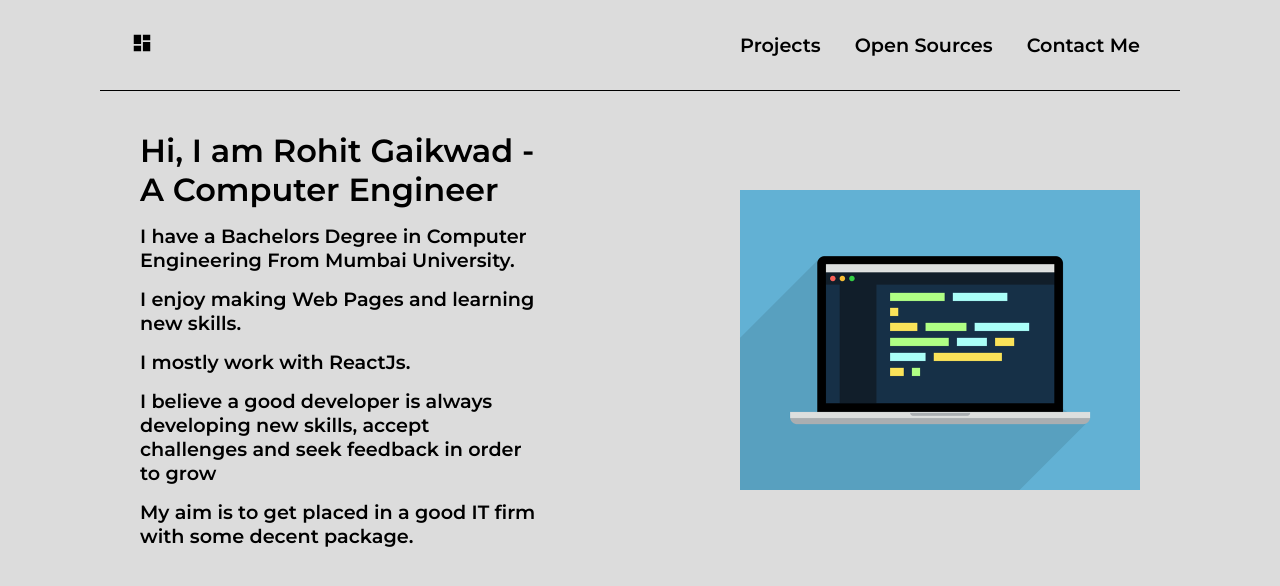
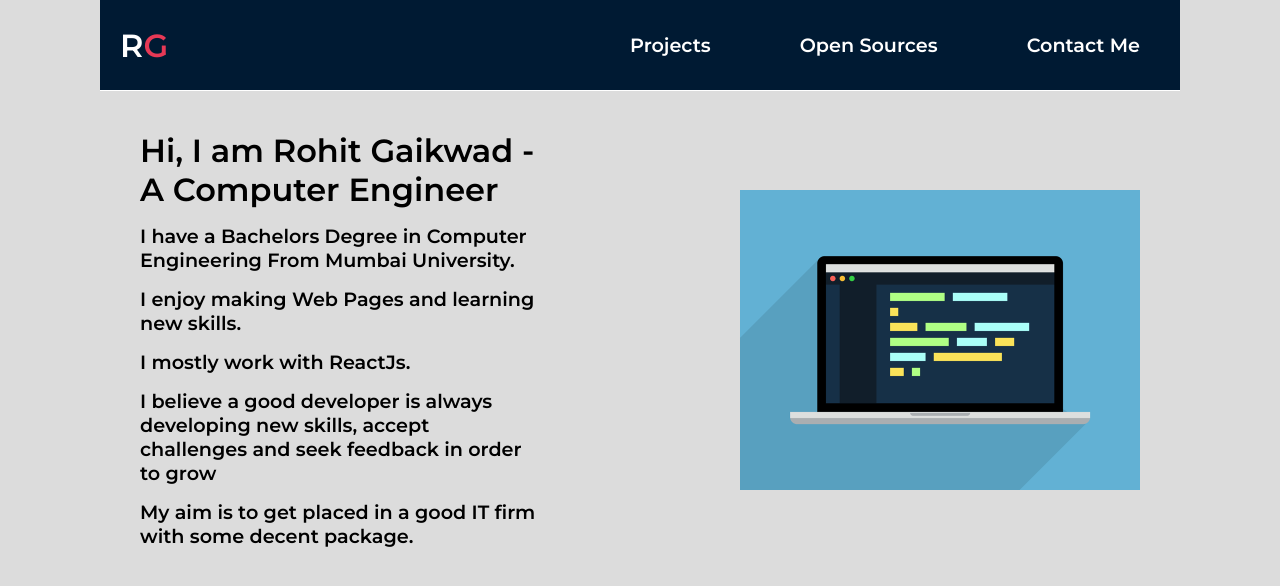
Before and after one commit to rohit1396/portfolio, a React (Create React App) app: page / in a window 1280 px wide. Shown: the top 586 px of the page. Built offline with nearby package versions, Linux system fonts and the light colour scheme.

Commit message:
Navbar Changes

```diff
--- a/src/components/Navbar.css
+++ b/src/components/Navbar.css
@@ -2,35 +2,85 @@
     display: flex;
     align-items: center;
     justify-content: space-between;
-    background-color: gainsboro;
-    color: black;
+    background-color: #001a33;
     height: 50px;
     padding: 20px;
-    border-bottom: 1px solid black;
+    border-bottom: 1px solid white;
     font-weight: 600;
     z-index: 10;
+    position: sticky;
+    top: 0;
 }
 
 .navbar_logo {
-    height: 22px !important;
-    padding: 10px;
+    flex: 50%;
+    display: flex;
     cursor: pointer;
+    color: white;
+}
+
+.navbar_logo > h1 > span {
+    color: #e63956;
 }
 .navbar > a {
     text-decoration: none;
-    color: black;
 }
 
 .navbar_links {
-    width: 400px;
+    flex: 50%;
+    /* width: 400px; */
     display: flex;
     margin-right: 20px;
     align-items: center;
     justify-content: space-between;
 }
 
+#hidden {
+    display: flex;
+}
+
 .navbar_links > div > a {
     font-size: 1.2rem;
     text-decoration: none;
-    color: black;
+    color: white;
 }
+
+.menu {
+    cursor: pointer;
+    display: none !important;
+}
+
+.close {
+    cursor: pointer;
+    display: none !important;
+}
+
+/* ************ Media Queries ************* */
+
+@media only screen and (max-width: 776px) {
+    .navbar_links > div > a {
+        display: none;
+    }
+
+    #hidden {
+        position: absolute;
+        right: 20px;
+        top: 50px;
+        height: auto;
+        width: 100%;
+        background-color: #001a33;
+        display: flex;
+        flex-direction: column;
+
+    }
+
+    .menu {
+        display: flex !important;
+        justify-content: right;
+        align-items: center;
+    }
+
+    /* .close {
+        display: flex !important;
+    } */
+}
--- a/src/components/Navbar.js
+++ b/src/components/Navbar.js
@@ -1,17 +1,26 @@
-import React from "react";
+import React, { useState } from "react";
 import "./Navbar.css";
-// import WebOutlinedIcon from "@mui/icons-material/WebOutlined";
-import WebIcon from "@mui/icons-material/Web";
-import DashboardIcon from "@mui/icons-material/Dashboard";
+// import DashboardIcon from "@mui/icons-material/Dashboard";
+import MenuIcon from "@mui/icons-material/Menu";
+import CloseIcon from "@mui/icons-material/Close";
 import { Link } from "react-router-dom";
 
 const Navbar = () => {
+  const [showMenu, setShowMenu] = useState(false);
+
+  const handleClick = () => {
+    setShowMenu(!showMenu);
+  };
+
   return (
     <div className="navbar">
-      <Link to="/">
-        <DashboardIcon className="navbar_logo" />
+      <Link className="navbar_logo" to="/">
+        <h1>
+          R<span>G</span>
+        </h1>
+        {/* <DashboardIcon className="navbar_logo" /> */}
       </Link>
-      <div className="navbar_links">
+      <div className="navbar_links" id={showMenu ? "hidden" : ""}>
         <div>
           <Link to="/project">Projects</Link>
         </div>
@@ -24,6 +33,13 @@ const Navbar = () => {
           <a href="mailto:rohitgaikwad726@gmail.com">Contact Me </a>
         </div>
       </div>
+      <div onClick={handleClick}>
+        {showMenu ? (
+          <MenuIcon className="menu" />
+        ) : (
+          <CloseIcon className="close" />
+        )}
+      </div>
     </div>
   );
 };
```
